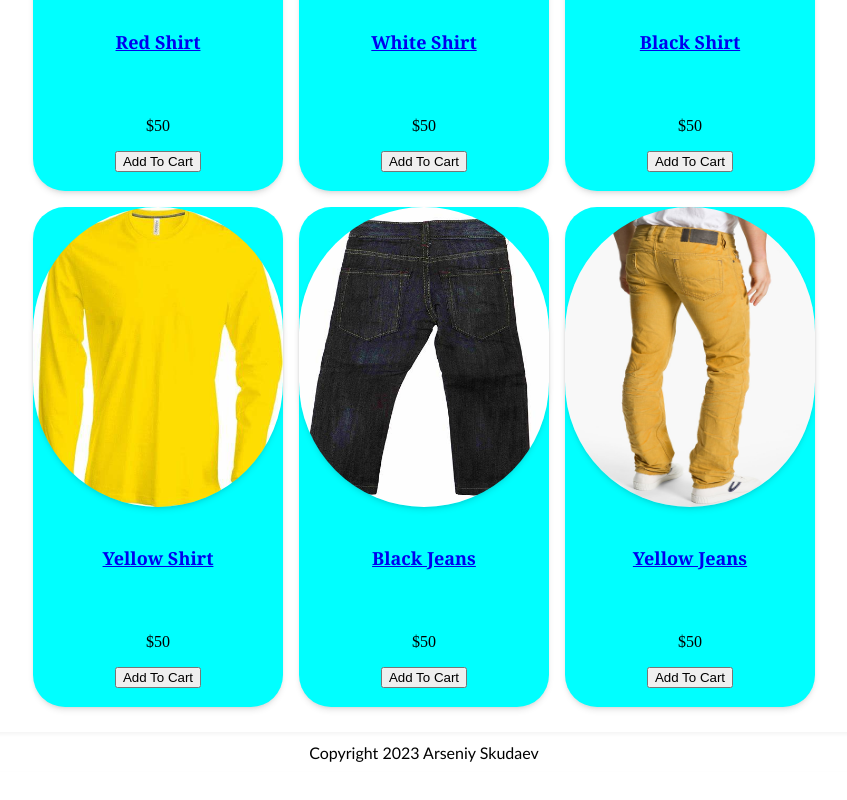
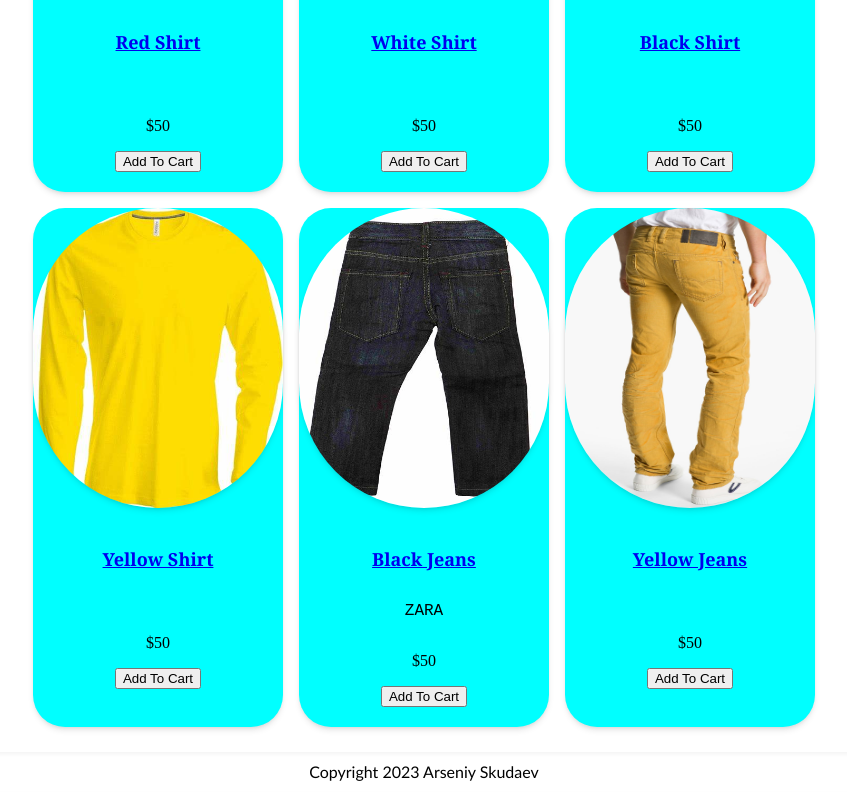
Before and after one commit to PG22Arseniy/ecommerce_nextjs_react_mongodb, a Next.js app in the folder ecommerce-project/: page / in a window 1280 px wide. Shown: the part 414-1214 px from the top of the page, without its empty margins (216-1063 px from the left). Built offline with nearby package versions, Linux system fonts and the light colour scheme.

Commit message:
resposive card height

```diff
--- a/ecommerce-project/src/styles/Product.scss
+++ b/ecommerce-project/src/styles/Product.scss
@@ -2,12 +2,10 @@
     background-color: aqua;
     box-shadow: 0 4px 6px -1px rgb(0 0 0 / 0.1), 0 2px 4px -2px rgb(0 0 0 / 0.1);
     border-radius: 2rem;
-    width: 250px;
-    height: 500px;
 
     .itemImage{
+        width: 250px;
         height: 300px;
-        width: 250px;
         border-radius: 9999px;
         box-shadow: 0 4px 6px -1px rgb(0 0 0 / 0.1), 0 2px 4px -2px rgb(0 0 0 / 0.1);
     }
--- a/ecommerce-project/src/utils/data.ts
+++ b/ecommerce-project/src/utils/data.ts
@@ -55,7 +55,8 @@ export const data:DataProps = {
             imageDir: "/images/jeans1.jpg",
             numReviews: 0,
             countInStock: 12,
-            description: "Black jeans"
+            description: "Black jeans",
+            brand: "ZARA"
         },
         {
             name: "Yellow Jeans",
```
